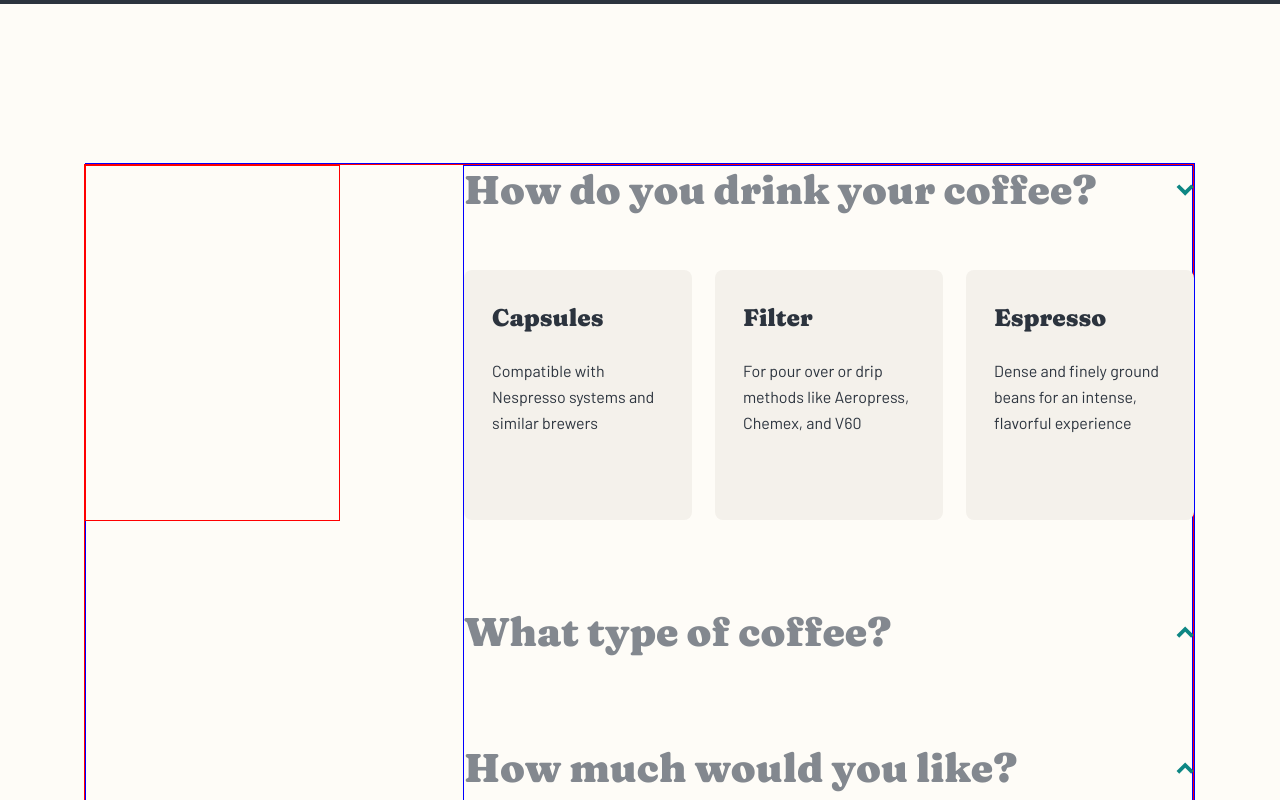
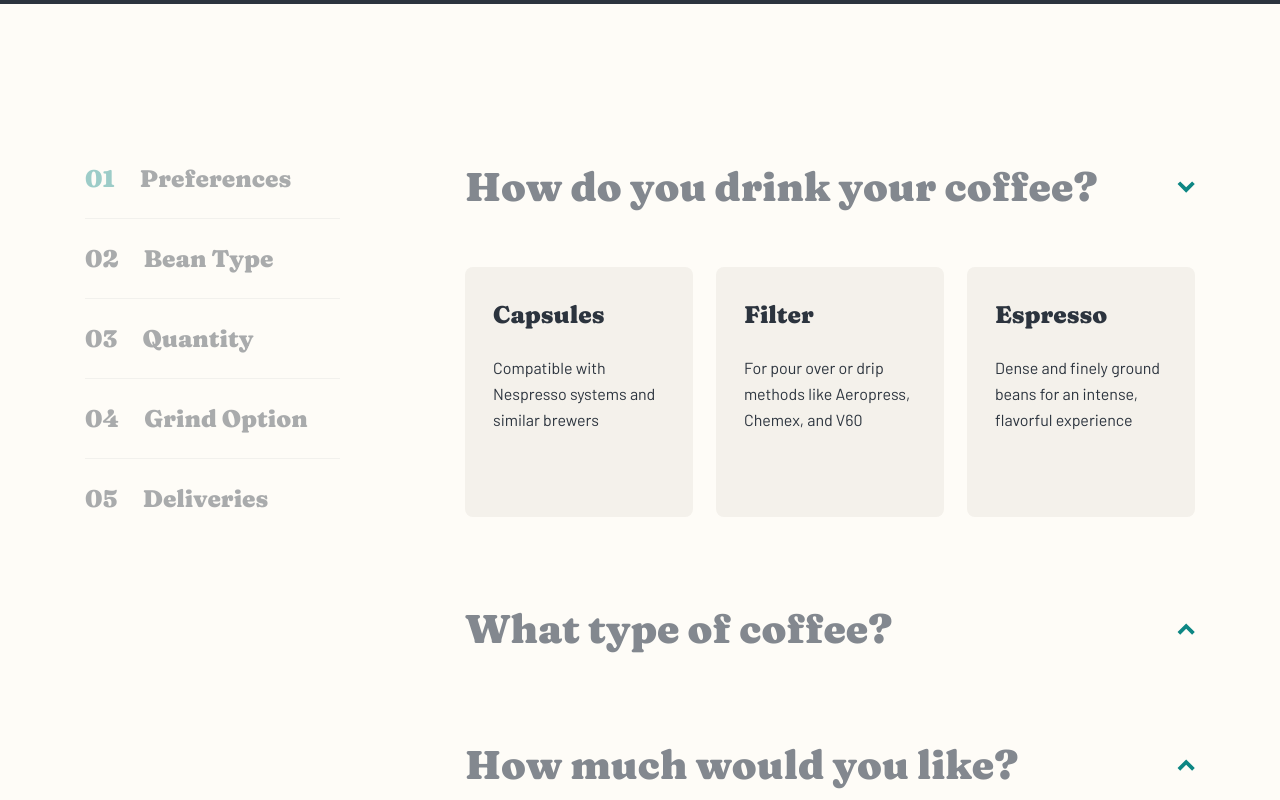
Before and after one commit to danielopq/Coffeeroasters, a React (Vite) app: page / in a window 1280 px wide. Shown: the part 1380-2180 px from the top of the page. Built offline with nearby package versions, Linux system fonts and the light colour scheme.

Commit message:
SubscribePlamaker.tsx - index running

```diff
--- a/src/components/subscribe/subscribePlanMaker/SubscribePlanMaker.tsx
+++ b/src/components/subscribe/subscribePlanMaker/SubscribePlanMaker.tsx
@@ -11,8 +11,8 @@ interface planResume{
 const SubscribePlanMaker: React.FC = () => {
     const {option01,option02,option03,option04,option05} = OptionsData;
 
-    const [plan,setPlan] = useState<planResume>({drinkStyle:'_____',coffeeType:'_____',weight:'_____',grindingType:'_____',delivery:'_____'});
-    const {drinkStyle,coffeeType,weight,grindingType,delivery} = plan;
+    const [plan,setPlan] = useState<planResume>({preferences:'_____',beanType:'_____',quantity:'_____',grindOption:'_____',deliveries:'_____'});
+    const {preferences,beanType,quantity,grindOption,deliveries} = plan;
 
     const getChoice = (optionID:string, selectedChoice:string)=>{
         setPlan({...plan,[optionID]:selectedChoice});
@@ -21,24 +21,45 @@ const SubscribePlanMaker: React.FC = () => {
     return (
         <div id="subscribePlanMaker">
             <div id="planMakerContent">
-                <div id="planIndex"></div>
+                <div id="planIndex">
+                    <div className={preferences === '_____' ? 'indexOption indexUnselected' : 'indexOption' }>
+                        <p className='indexOptionNumber' style={{color:'var(--darkCyan)'}}>01</p>
+                        <p>Preferences</p>
+                    </div>
+                    <div className={beanType === '_____' ? 'indexOption indexUnselected' : 'indexOption' }>
+                        <p className='indexOptionNumber'>02</p>
+                        <p>Bean Type</p>
+                    </div>
+                    <div className={quantity === '_____' ? 'indexOption indexUnselected' : 'indexOption' }>
+                        <p className='indexOptionNumber'>03</p>
+                        <p>Quantity</p>
+                    </div>
+                    <div className={grindOption === '_____' ? 'indexOption indexUnselected' : 'indexOption' }>
+                        <p className='indexOptionNumber'>04</p>
+                        <p>Grind Option</p>
+                    </div>
+                    <div className={deliveries === '_____' ? 'indexOption indexUnselected' : 'indexOption' } style={{border:'none'}}>
+                        <p className='indexOptionNumber'>05</p>
+                        <p>Deliveries</p>
+                    </div>
+                </div>
                 <div id="planOptions">
-                    <PlanOption optionID={'drinkStyle'} deployed={true} option={option01} getChoice={getChoice}/>
-                    <PlanOption optionID={'coffeeType'} deployed={false} option={option02} getChoice={getChoice}/>
-                    <PlanOption optionID={'weight'} deployed={false} option={option03} getChoice={getChoice}/>
-                    <PlanOption optionID={'grindingType'} deployed={false} option={option04} getChoice={getChoice}/>
-                    <PlanOption optionID={'delivery'} deployed={false} option={option05} getChoice={getChoice}/>
+                    <PlanOption optionID={'preferences'} deployed={true} option={option01} getChoice={getChoice}/>
+                    <PlanOption optionID={'beanType'} deployed={false} option={option02} getChoice={getChoice}/>
+                    <PlanOption optionID={'quantity'} deployed={false} option={option03} getChoice={getChoice}/>
+                    <PlanOption optionID={'grindOption'} deployed={false} option={option04} getChoice={getChoice}/>
+                    <PlanOption optionID={'deliveries'} deployed={false} option={option05} getChoice={getChoice}/>
                 </div>
             </div>
             <div id="planSummary">
                 <div id="planSummary-content">
                     <p className='mainText'>ORDER SUMMARY</p>
                     <p id="planSummary-resumeText">
-                    “I drink my coffee {drinkStyle == 'Capsules' ? 'using' : 'as'} <span className='planChoice'>{drinkStyle}</span>,
-                    with a <span className='planChoice'>{coffeeType}</span> type of bean.
-                    <span className='planChoice'> {weight}</span>
-                    {drinkStyle === 'Capsules' ? '' : (<> ground ala <span className='planChoice'>{grindingType}</span></>)}
-                    , sent to me <span className='planChoice'>{delivery}</span>.”
+                    “I drink my coffee {preferences == 'Capsules' ? 'using' : 'as'} <span className='planChoice'>{preferences}</span>,
+                    with a <span className='planChoice'>{beanType}</span> type of bean.
+                    <span className='planChoice'> {quantity}</span>
+                    {preferences === 'Capsules' ? '' : (<> ground ala <span className='planChoice'>{grindOption}</span></>)}
+                    , sent to me <span className='planChoice'>{deliveries}</span>.”
                     </p>
                 </div>
             </div>
--- a/src/components/subscribe/subscribePlanMaker/subscribePlanMaker.css
+++ b/src/components/subscribe/subscribePlanMaker/subscribePlanMaker.css
@@ -5,7 +5,6 @@
     display: flex;
     flex-direction: column;
     align-items: flex-end;
-    border: solid 1px blue;
 }
 
 #planMakerContent {
@@ -14,13 +13,35 @@
     display: flex;
     flex-direction: row;
     justify-content: space-between;
-    border: solid 1px red;
 }
 
 #planIndex {
     width: 255px;
-    height: 356px;
-    border: solid 1px red;
+    height: 505px;
+    font: 900 24px/32px 'Fraunces-Black';
+    display: flex;
+    flex-direction: column;
+    margin-top: -24px;
+}
+
+.indexOption{
+    width: inherit;
+    height: 80px;
+    padding: 24px 0px;
+    border-bottom: solid 1px rgba(131,136,143,0.25);
+    color: var(--darkGrey);
+    display: flex;
+    flex-direction: row;
+    align-items: center;
+
+}
+
+.indexUnselected{
+    opacity: 0.4;
+}
+
+.indexOptionNumber{
+    margin-right: 25px;
 }
 
 #planOptions {
@@ -28,7 +49,6 @@
     height: auto;
     display: flex;
     flex-direction: column;
-    border: solid 1px blue;
 }
 
 #planSummary{
```
